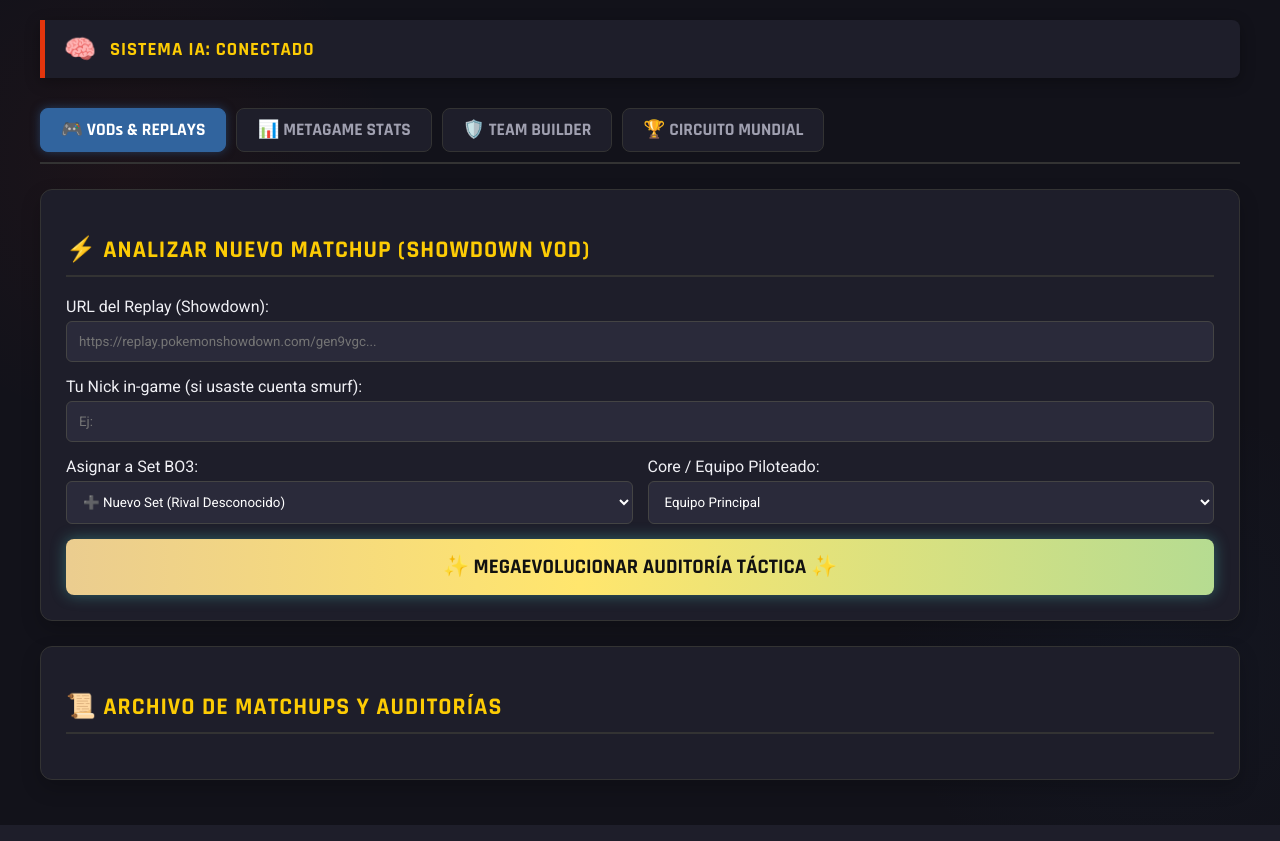
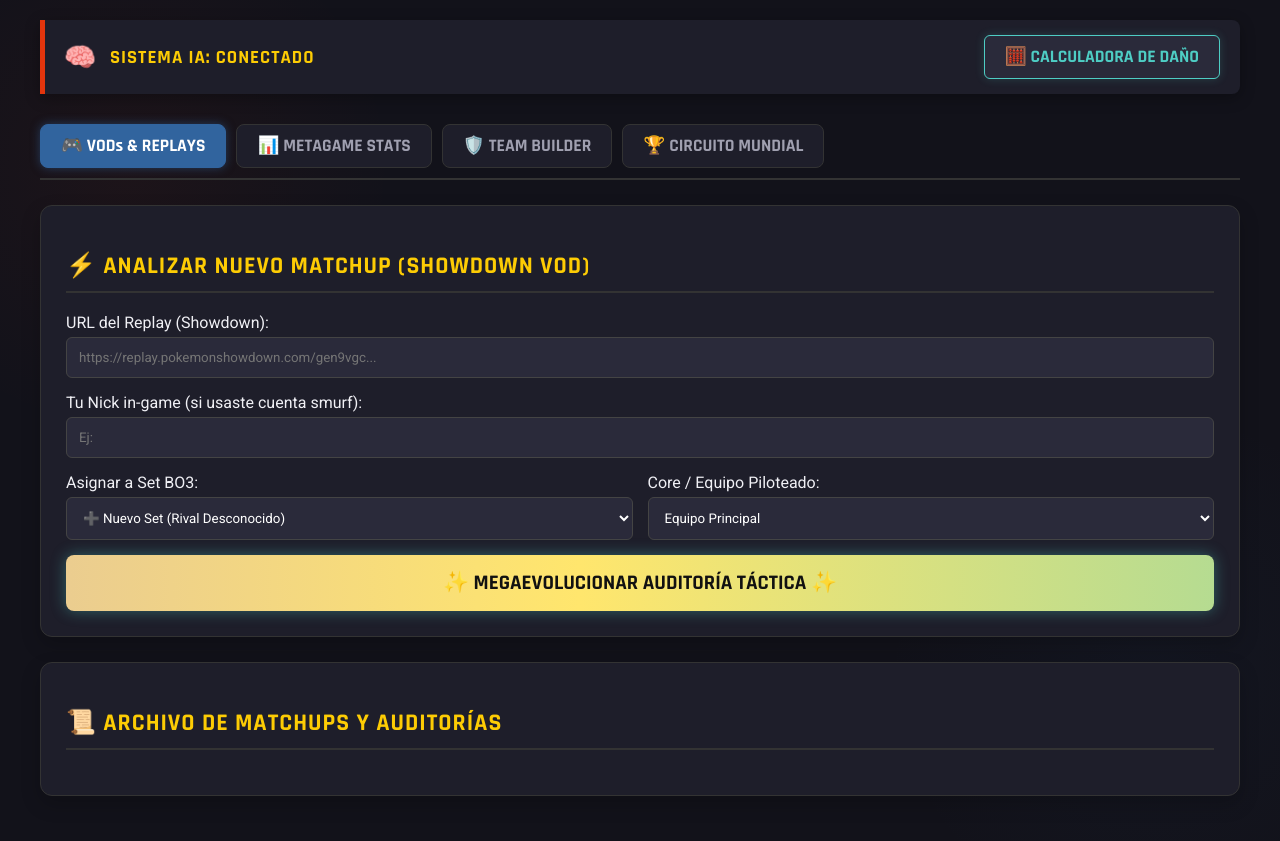
Before and after one commit to gilpinzonalvaro-commits/vgc-coach, a Flask app: template templates/dashboard.html in a window 1280 px wide. Run offline with Flask 3, Linux system fonts and the light colour scheme; the template is opened without the code that fills it, so the values that code supplies are empty; some libraries are stand-ins or nearby versions.

Commit message:
Add header section and calculator button to dashboard

```diff
--- a/templates/dashboard.html
+++ b/templates/dashboard.html
@@ -10,6 +10,7 @@
             --poke-red: #E3350D;
             --poke-blue: #31649E;
             --poke-yellow: #FDCC04;
+            --poke-cyan: #4ecdc4;
             --bg-dark: #12121A;
             --panel-bg: #1E1E2A;
             --card-bg: #2A2A3A;
@@ -50,6 +51,12 @@
             box-shadow: 0 4px 15px rgba(0,0,0,0.3);
             margin-bottom: 30px;
             display: flex;
+            justify-content: space-between;
+            align-items: center;
+        }
+
+        .header-left {
+            display: flex;
             align-items: center;
             gap: 15px;
         }
@@ -57,6 +64,31 @@
         .header-status .status-icon {
             font-size: 24px;
             animation: pulse 2s infinite;
+        }
+
+        /* Botón de Calculadora Fijo */
+        .btn-calc {
+            background: var(--card-bg);
+            color: var(--poke-cyan);
+            border: 1px solid var(--poke-cyan);
+            padding: 10px 20px;
+            border-radius: 6px;
+            text-decoration: none;
+            font-family: 'Rajdhani', sans-serif;
+            font-weight: bold;
+            font-size: 1.1em;
+            transition: all 0.2s;
+            box-shadow: 0 0 10px rgba(78, 205, 196, 0.2);
+            display: inline-flex;
+            align-items: center;
+            gap: 8px;
+        }
+
+        .btn-calc:hover {
+            background: var(--poke-cyan);
+            color: #111;
+            box-shadow: 0 0 20px rgba(78, 205, 196, 0.6);
+            transform: translateY(-2px);
         }
 
         /* Menú de Navegación */
@@ -212,11 +244,17 @@
 
 <div class="container">
     <div class="header-status">
-        <div class="status-icon">🧠</div>
-        <div>
-            <h3 style="margin:0; color: var(--poke-yellow);">SISTEMA IA: CONECTADO</h3>
-            <span style="font-size: 0.9em; color: var(--text-muted);">{{ coach_advice|safe }}</span>
+        <div class="header-left">
+            <div class="status-icon">🧠</div>
+            <div>
+                <h3 style="margin:0; color: var(--poke-yellow);">SISTEMA IA: CONECTADO</h3>
+                <span style="font-size: 0.9em; color: var(--text-muted);">{{ coach_advice|safe }}</span>
+            </div>
         </div>
+        <!-- BOTÓN CALCULADORA AQUÍ -->
+        <a href="https://calc.pokemonshowdown.com/" target="_blank" class="btn-calc">
+            🧮 CALCULADORA DE DAÑO
+        </a>
     </div>
 
     <div class="tabs">
```
